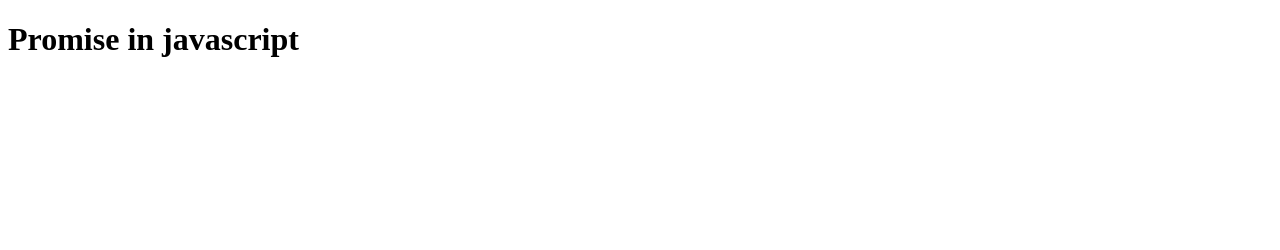
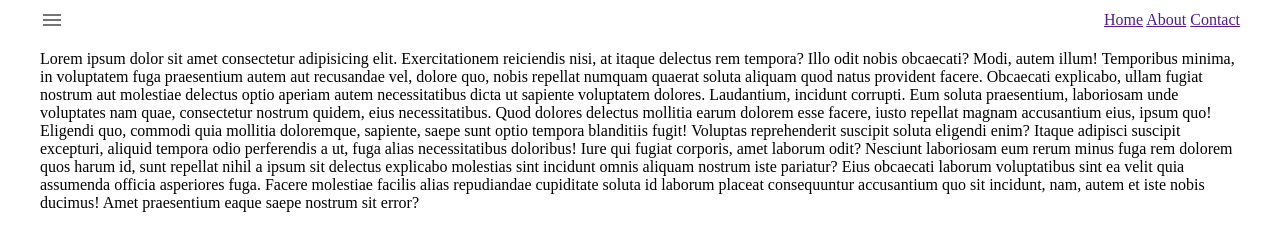
Before and after one commit to sergKenne/git-tuto, a plain HTML site: page index.html in a window 1280 px wide. Drawn offline with Linux system fonts and the light colour scheme.

Commit message:
delete some file

```diff
--- a/index.html
+++ b/index.html
@@ -1,13 +1,48 @@
 <!DOCTYPE html>
 <html lang="en">
     <head>
-  <meta charset="UTF-8">
-  <meta http-equiv="X-UA-Compatible" content="IE=edge">
-  <meta name="viewport" content="width=device-width, initial-scale=1.0">
+        <meta charset="UTF-8" />
+        <meta http-equiv="X-UA-Compatible" content="IE=edge" />
+        <meta name="viewport" content="width=device-width, initial-scale=1.0" />
         <title>Document</title>
+        <link rel="stylesheet" href="style.css" />
     </head>
     <body>
-    <h1>Promise in javascript</h1>
+        <header>
+            <div class="container header-content">
+                <img src="img/menu_24px.svg" alt="" />
+                <nav>
+                    <a href="">Home</a>
+                    <a href="">About</a>
+                    <a href="">Contact</a>
+                </nav>
+            </div>
+        </header>
+        <br />
+        <main>
+            <div class="container">
+                Lorem ipsum dolor sit amet consectetur adipisicing elit. Exercitationem reiciendis
+                nisi, at itaque delectus rem tempora? Illo odit nobis obcaecati? Modi, autem illum!
+                Temporibus minima, in voluptatem fuga praesentium autem aut recusandae vel, dolore
+                quo, nobis repellat numquam quaerat soluta aliquam quod natus provident facere.
+                Obcaecati explicabo, ullam fugiat nostrum aut molestiae delectus optio aperiam autem
+                necessitatibus dicta ut sapiente voluptatem dolores. Laudantium, incidunt corrupti.
+                Eum soluta praesentium, laboriosam unde voluptates nam quae, consectetur nostrum
+                quidem, eius necessitatibus. Quod dolores delectus mollitia earum dolorem esse
+                facere, iusto repellat magnam accusantium eius, ipsum quo! Eligendi quo, commodi
+                quia mollitia doloremque, sapiente, saepe sunt optio tempora blanditiis fugit!
+                Voluptas reprehenderit suscipit soluta eligendi enim? Itaque adipisci suscipit
+                excepturi, aliquid tempora odio perferendis a ut, fuga alias necessitatibus
+                doloribus! Iure qui fugiat corporis, amet laborum odit? Nesciunt laboriosam eum
+                rerum minus fuga rem dolorem quos harum id, sunt repellat nihil a ipsum sit delectus
+                explicabo molestias sint incidunt omnis aliquam nostrum iste pariatur? Eius
+                obcaecati laborum voluptatibus sint ea velit quia assumenda officia asperiores fuga.
+                Facere molestiae facilis alias repudiandae cupiditate soluta id laborum placeat
+                consequuntur accusantium quo sit incidunt, nam, autem et iste nobis ducimus! Amet
+                praesentium eaque saepe nostrum sit error?
+            </div>
+        </main>
+
         <script src="/script.js"></script>
     </body>
 </html>
--- /dev/null
+++ b/style.css
@@ -0,0 +1,10 @@
+
+.container {
+  max-width: 1200px;
+  margin: 0 auto;
+}
+.header-content {
+  display: flex;
+  justify-content: space-between;
+  align-items: center;
+}
```
Also changed, not shown: img/close_24px.svg (added), img/menu_24px.svg (added), master.rebase.txt (deleted), rebase.txt (deleted), text.txt (deleted), 1 other file. Lines whose indentation alone changed are shown as unchanged.
